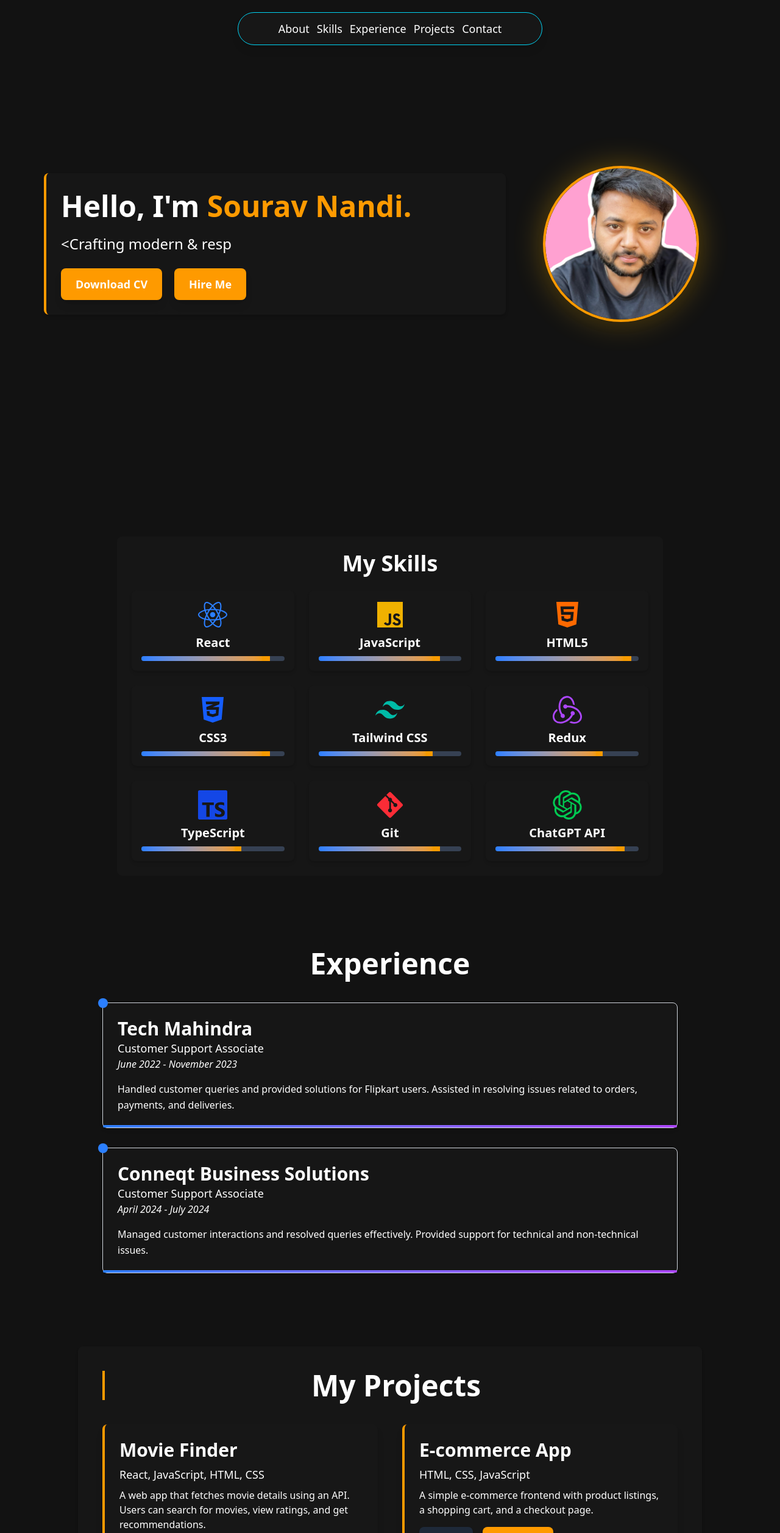
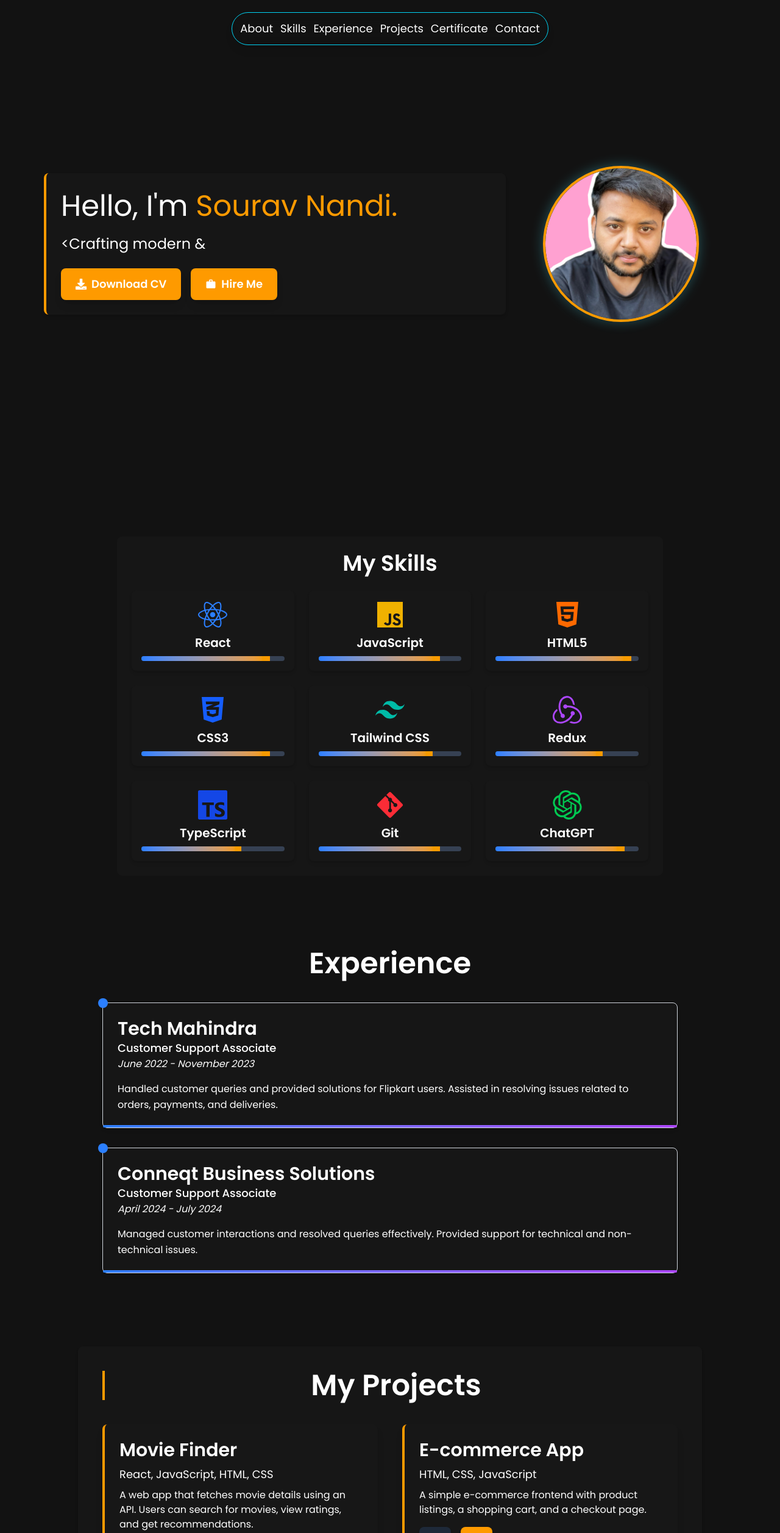
Before and after one commit to DevSourav01/Portfolio, a React (Vite) app: page / in a window 1280 px wide. Shown: the top 2514 px of the page at 61% size. Built offline with nearby package versions, Linux system fonts and the light colour scheme.

Commit message:
'changes'

```diff
--- a/index.html
+++ b/index.html
@@ -5,6 +5,10 @@
     <link rel="icon" type="image/svg+xml" href="/vite.svg" />
 
     <meta name="viewport" content="width=device-width, initial-scale=1.0" />
+    <link
+    href="https://fonts.googleapis.com/css2?family=Poppins:wght@400;500;600&display=swap"
+    rel="stylesheet"
+  />
     <title>My Portfolio</title>
   </head>
   <body>
--- a/src/App.jsx
+++ b/src/App.jsx
@@ -1,4 +1,3 @@
-
 import Navbar from "./Component/Navbar";
 
 import Main from "./Component/main";
@@ -6,16 +5,30 @@ import Skills from "./Component/Skills";
 import Experience from "./Component/Experience";
 import Projects from "./Component/Projects";
 import Contact from "./Component/Contact";
+import Certificate from "./Component/Certificate";
 
 function App() {
   return (
     <div className="w-[95vw] items-center m-auto">
       <Navbar />
-      <div id="About"><Main /></div>
-      <div id="Skills"><Skills /></div>
-      <div id="Experience"><Experience /></div>
-      <div id="Projects"><Projects /></div>
-      <div id="Contact"><Contact /></div>
+      <div id="About">
+        <Main />
+      </div>
+      <div id="Skills">
+        <Skills />
+      </div>
+      <div id="Experience">
+        <Experience />
+      </div>
+      <div id="Projects">
+        <Projects />
+      </div>
+      <div id="Certificate">
+        <Certificate />
+      </div>
+      <div id="Contact">
+        <Contact />
+      </div>
     </div>
   );
 }
--- /dev/null
+++ b/src/Component/Certificate.jsx
@@ -0,0 +1,63 @@
+import React from "react";
+import { FaFilePdf} from "react-icons/fa";
+
+const certificates = [
+  {
+    title: "DSA in Career Camp | Introduction to Python",
+    platform: "Coding Ninjas",
+    pdf: "https://drive.google.com/file/d/1zPp_PTmjVE1nlxTMxmr9BG8XovsvF4oC/view?usp=sharing",
+  },
+  {
+    title: "Bootcamp | Front End | Full Stack Development",
+    platform: "Coding Ninjas",
+    pdf: "https://drive.google.com/file/d/17-C6E39EpVHtICt5lLzNFauy3R4P9CiM/view?usp=sharing",
+  },
+  {
+    title: "Career Camp | Data Structures in Python",
+    platform: "Coding Ninjas",
+    pdf: "https://drive.google.com/file/d/1efy3l2NFEUQwgebgSfxi_i0-cAgZNNUU/view?usp=sharing",
+  },
+];
+
+function Certificate() {
+  return (
+    <div className="max-w-5xl mx-auto mt-20 p-10 bg-[rgb(22,22,22)] min-h-screen rounded-lg shadow-md">
+      <h2 className="text-5xl font-extrabold text-white text-center border-l-4 border-amber-500 pl-4 mb-10">
+        Certificate
+      </h2>
+
+      <div className="grid grid-cols-1 md:grid-cols-2 gap-10">
+        {certificates.map((cert, index) => (
+          <div
+            key={index}
+            className="p-6 bg-[rgb(23,23,23)] border-l-4 border-amber-500 shadow-lg rounded-lg transition-transform transform hover:scale-105 hover:shadow-xl"
+          >
+            <h3 className="text-3xl font-semibold text-white mb-2">
+              {cert.title}
+            </h3>
+            <p className="text-lg text-gray-400 mb-4">{cert.platform}</p>
+
+            <div className="flex gap-4">
+              {/* View Certificate Button */}
+              <div className="relative group">
+                <a
+                  href={cert.pdf}
+                  target="_blank"
+                  rel="noopener noreferrer"
+                  className="flex items-center gap-2 bg-gray-800 hover:bg-gray-700 text-white font-bold py-2 px-4 rounded-lg shadow-md transition-all"
+                >
+                  <FaFilePdf className="text-xl" /> View
+                </a>
+                <span className="absolute left-1/2 -top-10 transform -translate-x-1/2 bg-gray-800 text-white text-xs px-2 py-1 rounded-md opacity-0 group-hover:opacity-100 transition-all">
+                  View
+                </span>
+              </div>
+            </div>
+          </div>
+        ))}
+      </div>
+    </div>
+  );
+}
+
+export default Certificate;
--- a/src/Component/Navbar.jsx
+++ b/src/Component/Navbar.jsx
@@ -1,7 +1,7 @@
 import React from "react";
 
 function Navbar() {
-  const navItems = ["About", "Skills", "Experience", "Projects", "Contact"];
+  const navItems = ["About", "Skills", "Experience", "Projects", "Certificate","Contact"];
 
   const handleScroll = (id) => {
     document.getElementById(id).scrollIntoView({ behavior: "smooth" });
@@ -10,8 +10,9 @@ function Navbar() {
   return (
     <>
       {/* Desktop Navbar (Top) */}
-      <div className="fixed top-5 left-1/2 transform -translate-x-1/2 w-[70vw] max-w-[500px] min-w-[305px]  items-center justify-center gap-3 px-6 py-3 bg-[rgb(23,23,23)] border border-cyan-400 shadow-lg rounded-full z-50 transition-all duration-300 animate-glow
-      hidden sm:flex">
+      <div className="fixed top-5 left-1/2 transform -translate-x-1/2 w-[70vw] max-w-[520px] min-w-[305px] items-center justify-center gap-3 px-6 py-3
+      bg-transparent backdrop-blur-lg  border border-cyan-400 shadow-lg rounded-full z-50 transition-all duration-300 animate-glow hidden sm:flex">
+
         {navItems.map((item) => (
           <p
             key={item}
@@ -24,7 +25,7 @@ function Navbar() {
       </div>
 
       {/* Mobile Navbar (Bottom) */}
-      <div className="fixed bottom-5 left-1/2 transform -translate-x-1/2 w-[70vw] max-w-[500px] min-w-[305px] flex items-center justify-center gap-3 px-6 py-3 bg-[rgb(23,23,23)] border border-cyan-400 shadow-lg rounded-full z-50 transition-all duration-300 animate-glow
+      <div className="fixed bottom-5 left-1/2 transform -translate-x-1/2 w-[70vw] max-w-[500px] min-w-[300px] flex items-center justify-center gap-2 px-6 py-3 bg-[rgb(23,23,23)] border border-cyan-400 shadow-lg rounded-full z-50 transition-all duration-300 animate-glow
       sm:hidden">
         {navItems.map((item) => (
           <p
--- a/src/Component/Projects.jsx
+++ b/src/Component/Projects.jsx
@@ -1,4 +1,5 @@
 import React from "react";
+import { FaGithub, FaExternalLinkAlt } from "react-icons/fa";
 
 const projects = [
   {
@@ -52,22 +53,37 @@ function Projects() {
             <p className="text-lg text-white mb-2">{project.tech}</p>
             <p className="text-white mb-4">{project.description}</p>
             <div className="flex gap-4 mt-3">
+              {/* GitHub Button with Tooltip */}
+              <div className="relative group">
                 <a
                   href={project.git}
                   target="_blank"
                   rel="noopener noreferrer"
-                className="bg-gray-800 hover:bg-gray-700 text-white font-bold py-2 px-4 rounded-lg shadow-md"
+                  className="flex items-center gap-2 bg-gray-800 hover:bg-gray-700 text-white font-bold py-3 px-4 rounded-lg shadow-md transition-all"
                 >
-                GitHub
+                  <FaGithub className="text-xl" />
                 </a>
+                {/* Tooltip */}
+                <span className="absolute left-1/2 -top-10 transform -translate-x-1/2 bg-gray-800 text-white text-xs px-2 py-1 rounded-md opacity-0 group-hover:opacity-100 transition-all">
+                  Github
+                </span>
+              </div>
+
+              {/* Live Demo Button with Tooltip */}
+              <div className="relative group">
                 <a
                   href={project.live}
                   target="_blank"
                   rel="noopener noreferrer"
-                className="bg-amber-500 hover:bg-amber-600 text-white font-bold py-2 px-4 rounded-lg shadow-md"
+                  className="flex items-center gap-2 bg-amber-500 hover:bg-amber-600 text-white font-bold py-3 px-4 rounded-lg shadow-md transition-all"
                 >
-                Live Demo
+                  <FaExternalLinkAlt className="text-xl" />
                 </a>
+                {/* Tooltip */}
+                <span className="absolute left-1/2 -top-10 transform -translate-x-1/2 bg-gray-800 text-white text-xs px-2 py-1 rounded-md opacity-0 group-hover:opacity-100 transition-all">
+                  Preview
+                </span>
+              </div>
             </div>
           </div>
         ))}
--- a/src/Component/Skills.jsx
+++ b/src/Component/Skills.jsx
@@ -20,7 +20,7 @@ const skillsData = [
   },
   { name: "Git", icon: <FaGitAlt className="text-red-500" />, level: 85 },
   {
-    name: "ChatGPT API",
+    name: "ChatGPT",
     icon: <SiOpenai className="text-green-500" />,
     level: 90,
   },
--- a/src/Component/main.jsx
+++ b/src/Component/main.jsx
@@ -1,5 +1,7 @@
 import React from "react";
 import { TypeAnimation } from "react-type-animation";
+import { FaDownload } from "react-icons/fa";
+import { MdWork } from "react-icons/md";
 import picofme from "../assets/picofme.png";
 
 function Main() {
@@ -7,7 +9,7 @@ function Main() {
     <div className="main flex flex-col md:flex-row items-center justify-between p-10 min-h-screen">
       {/* Left Section */}
       <div className="left w-full md:w-[60vw] p-6 border-l-4 border-amber-500 shadow-md rounded-lg bg-[rgb(22,22,22)]">
-        <h1 className="text-5xl font-extrabold text-white leading-tight">
+        <h1 className="text-5xl  text-white leading-tight">
           Hello, I'm <span className="text-amber-500">Sourav Nandi.</span>
         </h1>
 
@@ -24,33 +26,32 @@ function Main() {
           wrapper="p"
           speed={70}
           repeat={Infinity}
-          className="text-2xl text-white mt-4"
+          className="text-2xl text-white mt-4 font-poppins"
           cursor={false}
           render={(text) => <p dangerouslySetInnerHTML={{ __html: text }} />}
         />
 
-        <a
-          href="/Sourav_Nandi_CV.pdf"
-          download="Sourav_Nandi_CV.pdf"
-          className="mt-6 mr-5"
-        >
-          <button className="px-6 py-3 bg-amber-500 text-white text-lg cursor-pointer font-semibold rounded-lg hover:bg-amber-600 transition-all duration-300 shadow-lg">
-            Download CV
-          </button>
-        </a>
+        {/* Buttons */}
+        <div className="flex flex-wrap gap-4 mt-6">
+          <a href="/Sourav_Nandi_CV.pdf" download="Sourav_Nandi_CV.pdf">
+            <button className="flex items-center gap-2 px-6 py-3 bg-amber-500 text-white text-lg cursor-pointer font-semibold rounded-lg hover:bg-amber-600 transition-all duration-300 shadow-lg">
+              <FaDownload /> Download CV
+            </button>
+          </a>
 
-        <a href="mailto:thugsourav1998@gmail.com">
-          <button className="mt-6 px-6 py-3 bg-amber-500 text-white text-lg cursor-pointer font-semibold rounded-lg hover:bg-amber-600 transition-all duration-300 shadow-lg">
-            Hire Me
-          </button>
-        </a>
+          <a href="mailto:thugsourav1998@gmail.com">
+            <button className="flex items-center gap-2 px-6 py-3 bg-amber-500 text-white text-lg cursor-pointer font-semibold rounded-lg hover:bg-amber-600 transition-all duration-300 shadow-lg">
+              <MdWork /> Hire Me
+            </button>
+          </a>
+        </div>
       </div>
 
       {/* Right Section with Glow Effect */}
       <div className="right w-full md:w-[30vw] flex justify-center mt-10 md:mt-0">
         <div className="relative flex items-center justify-center">
           {/* Glow Effect */}
-          <div className="absolute w-64 h-64 rounded-full bg-amber-400 opacity-30 blur-xl animate-pulse"></div>
+          <div className="absolute w-64 h-64 rounded-full bg-cyan-300 opacity-20 blur-[10px] animate-pulse"></div>
 
           {/* Image */}
           <img
--- a/src/index.css
+++ b/src/index.css
@@ -1,9 +1,9 @@
-@import url("https://fonts.googleapis.com/css2?family=Roboto:wght@300;400;700&display=swap");
+@import "tailwindcss";
 
-@import "tailwindcss";
 
 body {
   margin: 0;
   padding: 0;
   background-color: rgb(18, 18, 18);
+  font-family: "Poppins", sans-serif;
 }
--- a/tailwind.config.js
+++ b/tailwind.config.js
@@ -1,9 +1,10 @@
+// tailwind.config.js
 export default {
   content: ["./index.html", "./src/**/*.{js,ts,jsx,tsx}"],
   theme: {
     extend: {
       screens: {
-        xs: { max: "425px" }, // Corrected: added inside `extend`
+        xs: { max: "425px" }, // Custom breakpoint for small screens
       },
       keyframes: {
         glow: {
@@ -12,7 +13,10 @@ export default {
         },
       },
       animation: {
-        glow: "glow 1.5s infinite alternate",
+        glow: "glow 1.5s infinite alternate", // Applying the glow animation
+      },
+      fontFamily: {
+        poppins: ['Poppins', 'sans-serif'], // Add Poppins font to Tailwind
       },
     },
   },
```
Also changed, not shown: src/Component/Contact.jsx (+11 -10 lines). Lines whose indentation alone changed are shown as unchanged.
